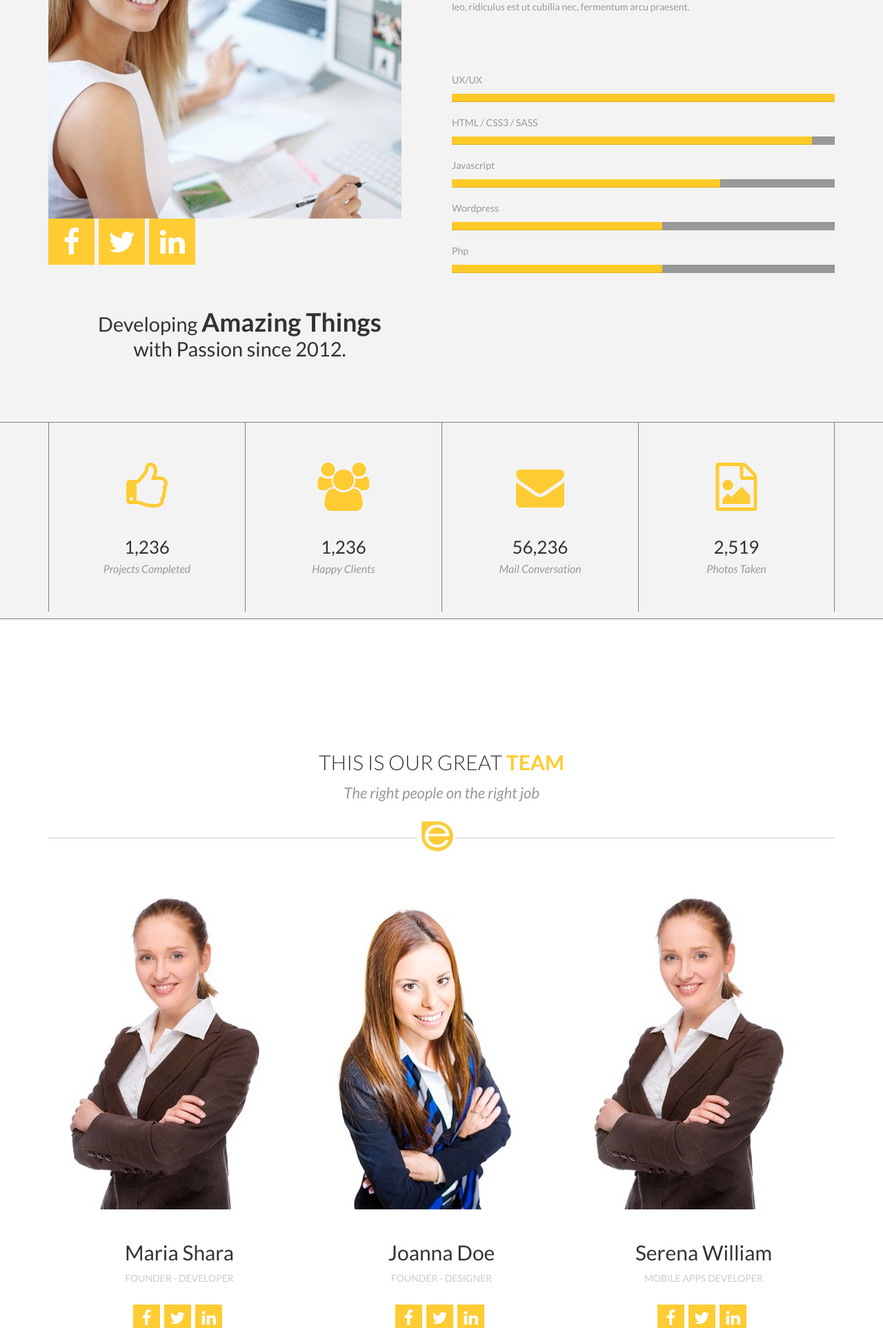
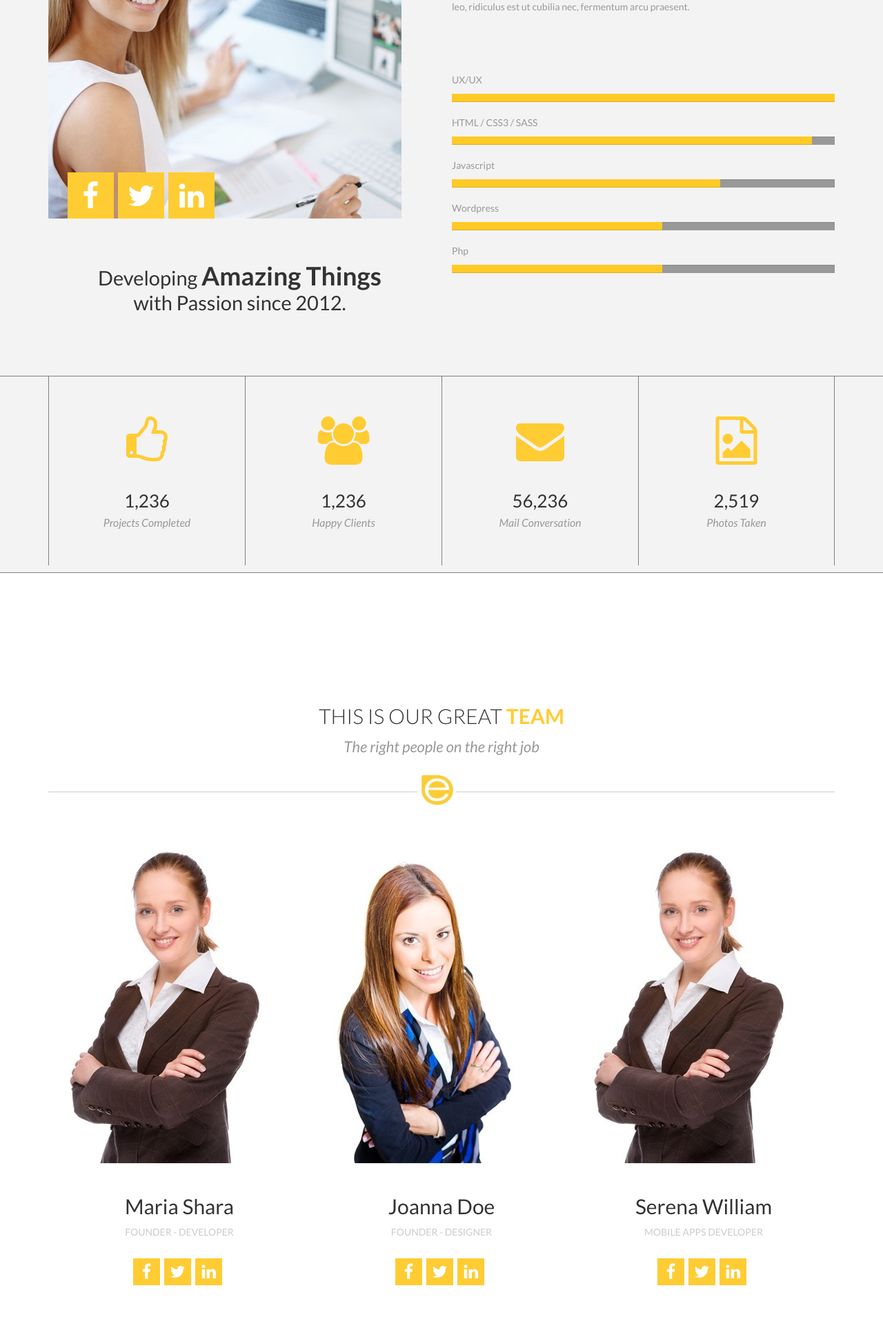
Before and after one commit to LydmilaS/geekhub_frontend, a PHP site: page /homework11/index.html in a window 1280 px wide. Shown: the part 2845-4771 px from the top of the page at 69% size. Run offline with PHP 8.4, Linux system fonts and the light colour scheme; style sheets or scripts are compiled from the project's sources; some libraries are stand-ins or nearby versions.

Commit message:
soc-net margin

```diff
--- a/homework11/css/style.css
+++ b/homework11/css/style.css
@@ -69,46 +69,6 @@ section {
     color: white;
     font-size: 5.5rem; }
 
-<<<<<<< HEAD
-=======
-section header {
-  padding: 0;
-  position: relative;
-  text-align: center; }
-  section header:after {
-    content: " ";
-    background-image: url(../images/ethanol.jpg);
-    position: absolute;
-    width: 56px;
-    height: 56px;
-    bottom: -25px;
-    left: 47%; }
-  section header h1, section header h1 span {
-    font-family: "Lato", sans-serif;
-    font-size: 3rem;
-    font-weight: 300;
-    line-height: 4rem;
-    text-transform: uppercase;
-    color: #333; }
-    section header h1 span {
-      position: static;
-      color: #fc3;
-      font-weight: 700; }
-  section header p, section header .main span, .main section header span, section header .about .section-content h3, .about .section-content section header h3, section header footer p a, footer p section header a {
-    font-family: "Lato", sans-serif;
-    font-size: 2.2rem;
-    color: white;
-    color: #999;
-    font-style: italic;
-    line-height: 3rem;
-    padding-bottom: 50px;
-    border-bottom: 1px solid #ccc; }
-  section header img {
-    position: absolute;
-    bottom: -17px;
-    left: 46%; }
-
->>>>>>> 21be1a29b827940e81349b880c87b4a7d427394b
 .soc-net {
   position: absolute; }
   .soc-net a {
@@ -270,6 +230,7 @@ header {
   .about .wrap-soc-net {
     position: relative; }
   .about .soc-net {
+    margin: 0;
     bottom: 0;
     left: 5%; }
 
--- a/homework11/css/style.scss
+++ b/homework11/css/style.scss
@@ -127,56 +127,6 @@ section {
 		font-size: 5.5rem;
 	}
 }
-
-<<<<<<< HEAD
-=======
-section {
-	header {
-		padding: 0;
-		position: relative;
-		text-align: center;
-
-		&:after {
-				content: " ";
-				background-image: url(../images/ethanol.jpg);
-				position: absolute;
-				width: 56px;
-			    height: 56px;
-			    bottom: -25px;
-			    left: 47%;
-		}
-
-		h1 {
-			@include h1;
-
-			span {
-				@extend h1;
-				position: static;
-				color: #fc3;
-				font-weight: 700;
-			}
-
-		}
-
-		p {
-			@include p;
-			color: #999;
-			font-style: italic;
-			line-height: 3rem;
-			padding-bottom: 50px;
-			border-bottom: 1px solid #ccc;
-		}
-
-		img {
-			position: absolute;
-			bottom: -17px;
-			left: 46%;
-		}
-	}
-}
->>>>>>> 21be1a29b827940e81349b880c87b4a7d427394b
-
-
 
 .soc-net {
 		position: absolute;
@@ -427,6 +377,7 @@ header {
 	}
 
 	.soc-net {
+		margin: 0;
 		bottom: 0;
 		left: 5%;
 	}
```
Also changed, not shown: 1 other file.
